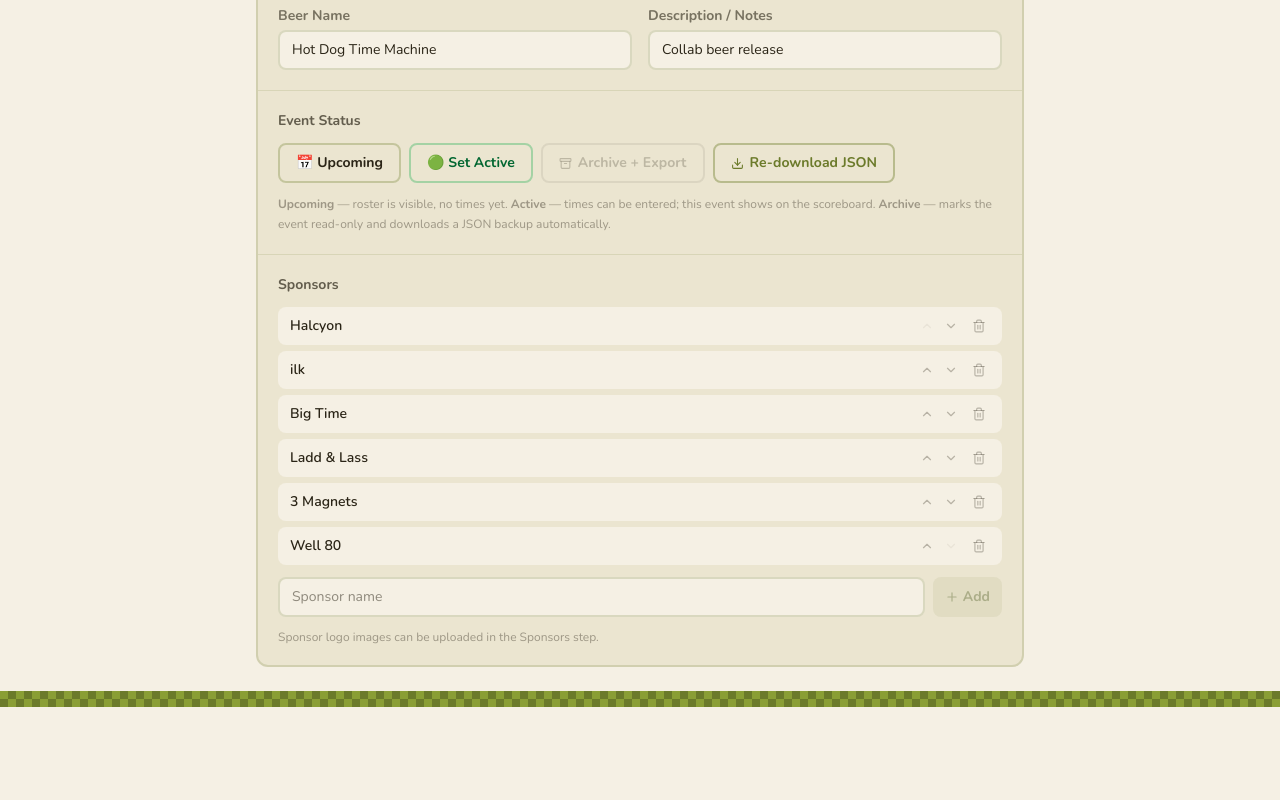
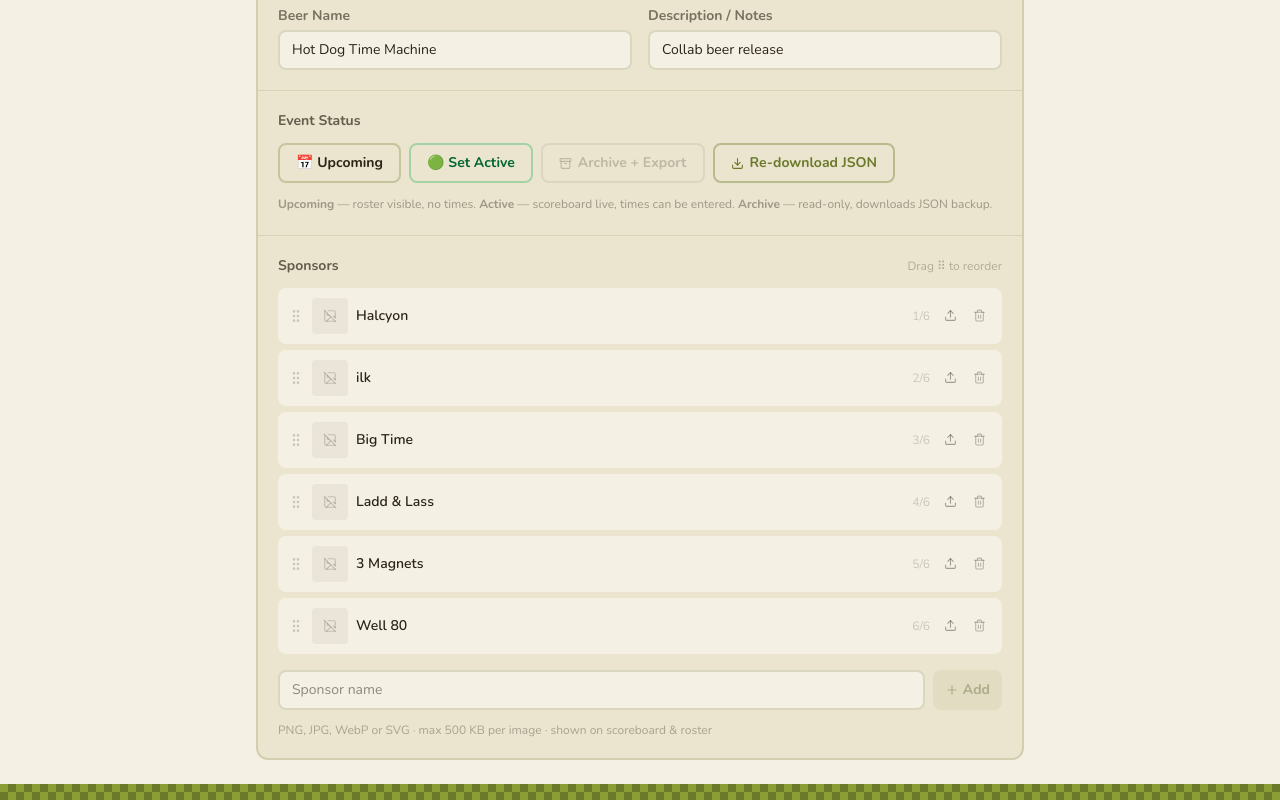
Before and after one commit to squalrus/hotdog-eating-relay, a React (Vite) app: page /event in a window 1280 px wide. Shown: the part 755-1555 px from the top of the page. Before the commit the page ends 1462 px from the top, so only its background shows below. Built offline with nearby package versions, Linux system fonts and the light colour scheme; a web font is replaced by a local one.

Commit message:
Sponsor Images

```diff
--- a/src/pages/EventSetup.tsx
+++ b/src/pages/EventSetup.tsx
@@ -1,9 +1,9 @@
-import { useState, type FormEvent, type ChangeEvent } from 'react'
-import { Plus, Trash2, ChevronUp, ChevronDown, Download, Archive } from 'lucide-react'
+import { useState, useRef, type FormEvent, type ChangeEvent } from 'react'
+import { Plus, Trash2, Download, Archive, GripVertical, Upload, ImageOff } from 'lucide-react'
 import { useApp } from '../context/AppContext'
 import { exportEventJSON } from '../lib/exportImport'
 import { generateId } from '../lib/utils'
-import type { HotdogEvent, EventStatus } from '../types'
+import type { HotdogEvent, EventStatus, Sponsor } from '../types'
 
 // ---------------------------------------------------------------------------
 // Form state helpers
@@ -90,6 +90,122 @@
 }
 
 // ---------------------------------------------------------------------------
+// Sponsor row (drag-and-drop + image upload)
+// ---------------------------------------------------------------------------
+
+const MAX_IMAGE_BYTES = 500 * 1024 // 500 KB
+
+function SponsorRow({
+  sponsor,
+  index,
+  total,
+  isDragging,
+  isDragOver,
+  onDragStart,
+  onDragOver,
+  onDrop,
+  onDragEnd,
+  onUpload,
+  onRemoveImage,
+  onRemove,
+}: {
+  sponsor: Sponsor
+  index: number
+  total: number
+  isDragging: boolean
+  isDragOver: boolean
+  onDragStart: () => void
+  onDragOver: (e: React.DragEvent) => void
+  onDrop: () => void
+  onDragEnd: () => void
+  onUpload: () => void
+  onRemoveImage: () => void
+  onRemove: () => void
+}) {
+  return (
+    <div
+      draggable
+      onDragStart={onDragStart}
+      onDragOver={onDragOver}
+      onDrop={onDrop}
+      onDragEnd={onDragEnd}
+      className={`flex items-center gap-2 bg-cream rounded-lg px-2 py-2 border-2 transition-all select-none ${
+        isDragging
+          ? 'opacity-40 border-olive/30'
+          : isDragOver
+            ? 'border-orange bg-orange/5'
+            : 'border-transparent'
+      }`}
+    >
+      {/* Drag handle */}
+      <div
+        className="text-dark/20 hover:text-dark/50 cursor-grab active:cursor-grabbing flex-shrink-0 touch-none"
+        title="Drag to reorder"
+      >
+        <GripVertical size={16} />
+      </div>
+
+      {/* Thumbnail */}
+      <div className="w-9 h-9 rounded overflow-hidden flex-shrink-0 bg-dark/5 flex items-center justify-center">
+        {sponsor.imageData ? (
+          <img
+            src={sponsor.imageData}
+            alt={sponsor.name}
+            className="w-full h-full object-contain"
+          />
+        ) : (
+          <span className="text-dark/20">
+            <ImageOff size={14} />
+          </span>
+        )}
+      </div>
+
+      {/* Name */}
+      <span className="flex-1 text-sm font-semibold text-dark truncate min-w-0">
+        {sponsor.name}
+      </span>
+
+      {/* Position indicator (screen-reader + small screens) */}
+      <span className="text-xs text-dark/20 tabular-nums flex-shrink-0">
+        {index + 1}/{total}
+      </span>
+
+      {/* Actions */}
+      <div className="flex items-center gap-1 flex-shrink-0">
+        <button
+          type="button"
+          onClick={onUpload}
+          title={sponsor.imageData ? 'Replace logo image' : 'Upload logo image'}
+          className="p-1.5 rounded text-dark/40 hover:text-olive hover:bg-olive/10 transition-colors"
+        >
+          <Upload size={13} />
+        </button>
+
+        {sponsor.imageData && (
+          <button
+            type="button"
+            onClick={onRemoveImage}
+            title="Remove logo image"
+            className="p-1.5 rounded text-dark/30 hover:text-orange hover:bg-orange/10 transition-colors"
+          >
+            <ImageOff size={13} />
+          </button>
+        )}
+
+        <button
+          type="button"
+          onClick={onRemove}
+          title="Remove sponsor"
+          className="p-1.5 rounded text-dark/30 hover:text-orange hover:bg-orange/10 transition-colors"
+        >
+          <Trash2 size={13} />
+        </button>
+      </div>
+    </div>
+  )
+}
+
+// ---------------------------------------------------------------------------
 // Main page
 // ---------------------------------------------------------------------------
 
@@ -107,6 +223,15 @@
   const [newSponsorName, setNewSponsorName] = useState('')
   const [savedAt, setSavedAt] = useState<number | null>(null)
 
+  // Drag state
+  const [dragId, setDragId] = useState<string | null>(null)
+  const [dragOverId, setDragOverId] = useState<string | null>(null)
+
+  // Image upload state
+  const [uploadForId, setUploadForId] = useState<string | null>(null)
+  const [imageWarning, setImageWarning] = useState<string | null>(null)
+  const fileInputRef = useRef<HTMLInputElement>(null)
+
   const editingEvent =
     editingId && editingId !== 'new'
       ? (data.events.find((e) => e.id === editingId) ?? null)
@@ -120,12 +245,14 @@
     setEditingId(id)
     setForm(eventToForm(ev))
     setSavedAt(null)
+    setImageWarning(null)
   }
 
   function startNew() {
     setEditingId('new')
     setForm(blankForm())
     setSavedAt(null)
+    setImageWarning(null)
   }
 
   // -- Form -----------------------------------------------------------------
@@ -183,21 +310,18 @@
 
   function setStatus(status: EventStatus) {
     if (!editingId || editingId === 'new' || !editingEvent) return
-
     dispatch({ type: 'SET_EVENT_STATUS', id: editingId, status })
-
     if (status === 'active') {
       dispatch({ type: 'SET_ACTIVE_EVENT', id: editingId })
     } else if (data.activeEventId === editingId) {
       dispatch({ type: 'SET_ACTIVE_EVENT', id: null })
     }
-
     if (status === 'archived') {
       exportEventJSON({ ...editingEvent, status: 'archived' })
     }
   }
 
-  // -- Sponsors -------------------------------------------------------------
+  // -- Sponsors: basic ------------------------------------------------------
 
   function addSponsor() {
     if (!editingId || editingId === 'new' || !newSponsorName.trim()) return
@@ -214,20 +338,94 @@
     dispatch({ type: 'REMOVE_SPONSOR', eventId: editingId, sponsorId })
   }
 
-  function moveSponsor(sponsorId: string, dir: 'up' | 'down') {
+  function updateSponsors(sponsors: Sponsor[]) {
+    if (!editingId || editingId === 'new') return
+    dispatch({ type: 'REORDER_SPONSORS', eventId: editingId, sponsors })
+  }
+
+  // -- Sponsors: drag-to-reorder --------------------------------------------
+
+  function handleDragOver(e: React.DragEvent, targetId: string) {
+    e.preventDefault()
+    if (dragId !== targetId) setDragOverId(targetId)
+  }
+
+  function handleDrop(targetId: string) {
+    if (!editingEvent || !dragId || dragId === targetId) {
+      setDragId(null)
+      setDragOverId(null)
+      return
+    }
+    const list = [...editingEvent.sponsors]
+    const from = list.findIndex((s) => s.id === dragId)
+    const to = list.findIndex((s) => s.id === targetId)
+    if (from < 0 || to < 0) return
+    const [item] = list.splice(from, 1)
+    list.splice(to, 0, item)
+    updateSponsors(list)
+    setDragId(null)
+    setDragOverId(null)
+  }
+
+  // -- Sponsors: image upload -----------------------------------------------
+
+  function openUpload(sponsorId: string) {
+    setUploadForId(sponsorId)
+    setImageWarning(null)
+    fileInputRef.current?.click()
+  }
+
+  function handleFile(e: ChangeEvent<HTMLInputElement>) {
+    const file = e.target.files?.[0]
+    e.target.value = '' // reset so same file can be re-selected
+    if (!file || !uploadForId || !editingEvent) return
+
+    if (file.size > MAX_IMAGE_BYTES) {
+      setImageWarning(
+        `"${file.name}" is ${(file.size / 1024).toFixed(0)} KB — over the 500 KB limit. ` +
+          `Compress or resize the image before uploading.`,
+      )
+      setUploadForId(null)
+      return
+    }
+
+    const reader = new FileReader()
+    reader.onload = (ev) => {
+      const base64 = ev.target?.result
+      if (typeof base64 !== 'string' || !editingEvent) return
+      updateSponsors(
+        editingEvent.sponsors.map((s) =>
+          s.id === uploadForId ? { ...s, imageData: base64 } : s,
+        ),
+      )
+      setImageWarning(null)
+      setUploadForId(null)
+    }
+    reader.readAsDataURL(file)
+  }
+
+  function removeImage(sponsorId: string) {
     if (!editingEvent) return
-    const list = [...editingEvent.sponsors]
-    const idx = list.findIndex((s) => s.id === sponsorId)
-    const swap = dir === 'up' ? idx - 1 : idx + 1
-    if (swap < 0 || swap >= list.length) return
-    ;[list[idx], list[swap]] = [list[swap], list[idx]]
-    dispatch({ type: 'REORDER_SPONSORS', eventId: editingEvent.id, sponsors: list })
+    updateSponsors(
+      editingEvent.sponsors.map((s) =>
+        s.id === sponsorId ? { ...s, imageData: '' } : s,
+      ),
+    )
   }
 
   // -------------------------------------------------------------------------
 
   return (
     <div className="max-w-3xl mx-auto space-y-6">
+      {/* Hidden file input */}
+      <input
+        ref={fileInputRef}
+        type="file"
+        accept="image/png,image/jpeg,image/webp,image/gif,image/svg+xml"
+        className="hidden"
+        onChange={handleFile}
+      />
+
       {/* Page header */}
       <div className="flex items-center justify-between">
         <h2 className="font-display text-3xl text-dark">Event Setup</h2>
@@ -371,7 +569,7 @@
             </div>
           </div>
 
-          {/* Section: status — only for saved events */}
+          {/* Section: status */}
           {editingId !== 'new' && editingEvent && (
             <div className="p-5 space-y-3">
               <h4 className="font-bold text-dark/70 text-sm">Event Status</h4>
@@ -411,18 +609,29 @@
                 )}
               </div>
               <p className="text-xs text-dark/40 leading-relaxed">
-                <strong>Upcoming</strong> — roster is visible, no times yet.{' '}
-                <strong>Active</strong> — times can be entered; this event shows on the
-                scoreboard. <strong>Archive</strong> — marks the event read-only and
-                downloads a JSON backup automatically.
+                <strong>Upcoming</strong> — roster visible, no times.{' '}
+                <strong>Active</strong> — scoreboard live, times can be entered.{' '}
+                <strong>Archive</strong> — read-only, downloads JSON backup.
               </p>
             </div>
           )}
 
-          {/* Section: sponsors — only for saved events */}
+          {/* Section: sponsors */}
           {editingId !== 'new' && editingEvent && (
             <div className="p-5 space-y-3">
-              <h4 className="font-bold text-dark/70 text-sm">Sponsors</h4>
+              <div className="flex items-center justify-between">
+                <h4 className="font-bold text-dark/70 text-sm">Sponsors</h4>
+                {editingEvent.sponsors.length > 1 && (
+                  <span className="text-xs text-dark/30">Drag ⠿ to reorder</span>
+                )}
+              </div>
+
+              {/* Image size warning */}
+              {imageWarning && (
+                <div className="bg-amber-50 border border-amber-200 rounded-lg px-3 py-2 text-xs text-amber-700">
+                  ⚠ {imageWarning}
+                </div>
+              )}
 
               {editingEvent.sponsors.length === 0 && (
                 <p className="text-sm text-dark/40 italic">No sponsors yet.</p>
@@ -430,47 +639,26 @@
 
               <div className="space-y-1.5">
                 {editingEvent.sponsors.map((s, i) => (
-                  <div
+                  <SponsorRow
                     key={s.id}
-                    className="flex items-center gap-2 bg-cream rounded-lg px-3 py-2"
-                  >
-                    <span className="flex-1 text-sm font-semibold text-dark">{s.name}</span>
-                    {s.imageData && (
-                      <span className="text-xs text-olive">🖼 logo</span>
-                    )}
-                    <div className="flex items-center gap-0.5">
-                      <button
-                        type="button"
-                        disabled={i === 0}
-                        onClick={() => moveSponsor(s.id, 'up')}
-                        className="p-1 rounded text-dark/30 hover:text-dark disabled:opacity-20 transition-colors"
-                        title="Move up"
-                      >
-                        <ChevronUp size={14} />
-                      </button>
-                      <button
-                        type="button"
-                        disabled={i === editingEvent.sponsors.length - 1}
-                        onClick={() => moveSponsor(s.id, 'down')}
-                        className="p-1 rounded text-dark/30 hover:text-dark disabled:opacity-20 transition-colors"
-                        title="Move down"
-                      >
-                        <ChevronDown size={14} />
-                      </button>
-                      <button
-                        type="button"
-                        onClick={() => removeSponsor(s.id)}
-                        className="p-1 rounded text-dark/30 hover:text-orange transition-colors ml-1"
-                        title="Remove sponsor"
-                      >
-                        <Trash2 size={14} />
-                      </button>
-                    </div>
-                  </div>
+                    sponsor={s}
+                    index={i}
+                    total={editingEvent.sponsors.length}
+                    isDragging={dragId === s.id}
+                    isDragOver={dragOverId === s.id}
+                    onDragStart={() => setDragId(s.id)}
+                    onDragOver={(e) => handleDragOver(e, s.id)}
+                    onDrop={() => handleDrop(s.id)}
+                    onDragEnd={() => { setDragId(null); setDragOverId(null) }}
+                    onUpload={() => openUpload(s.id)}
+                    onRemoveImage={() => removeImage(s.id)}
+                    onRemove={() => removeSponsor(s.id)}
+                  />
                 ))}
               </div>
 
-              <div className="flex gap-2">
+              {/* Add sponsor */}
+              <div className="flex gap-2 pt-1">
                 <input
                   value={newSponsorName}
                   onChange={(e) => setNewSponsorName(e.target.value)}
@@ -492,8 +680,8 @@
                   <Plus size={14} /> Add
                 </button>
               </div>
-              <p className="text-xs text-dark/40">
-                Sponsor logo images can be uploaded in the Sponsors step.
+              <p className="text-xs text-dark/35">
+                PNG, JPG, WebP or SVG · max 500 KB per image · shown on scoreboard &amp; roster
               </p>
             </div>
           )}
```
